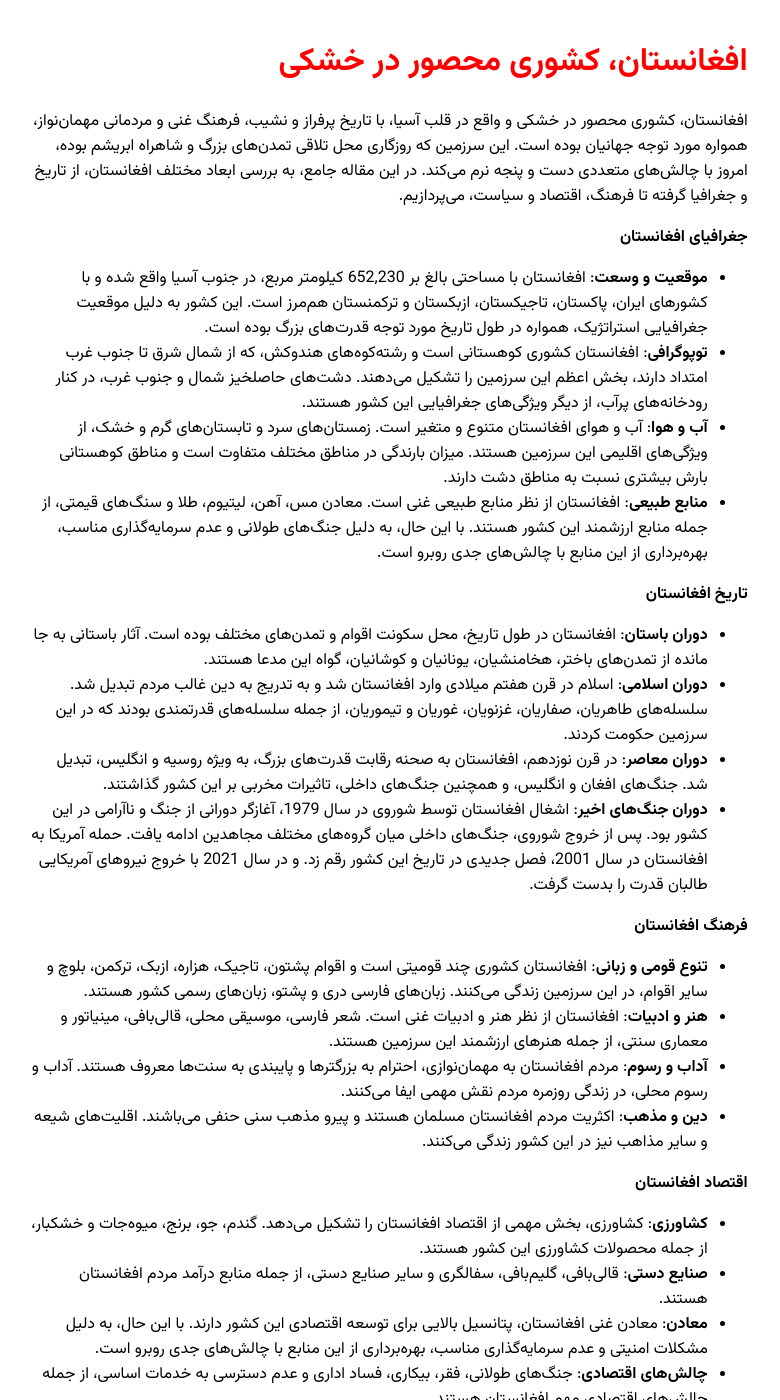
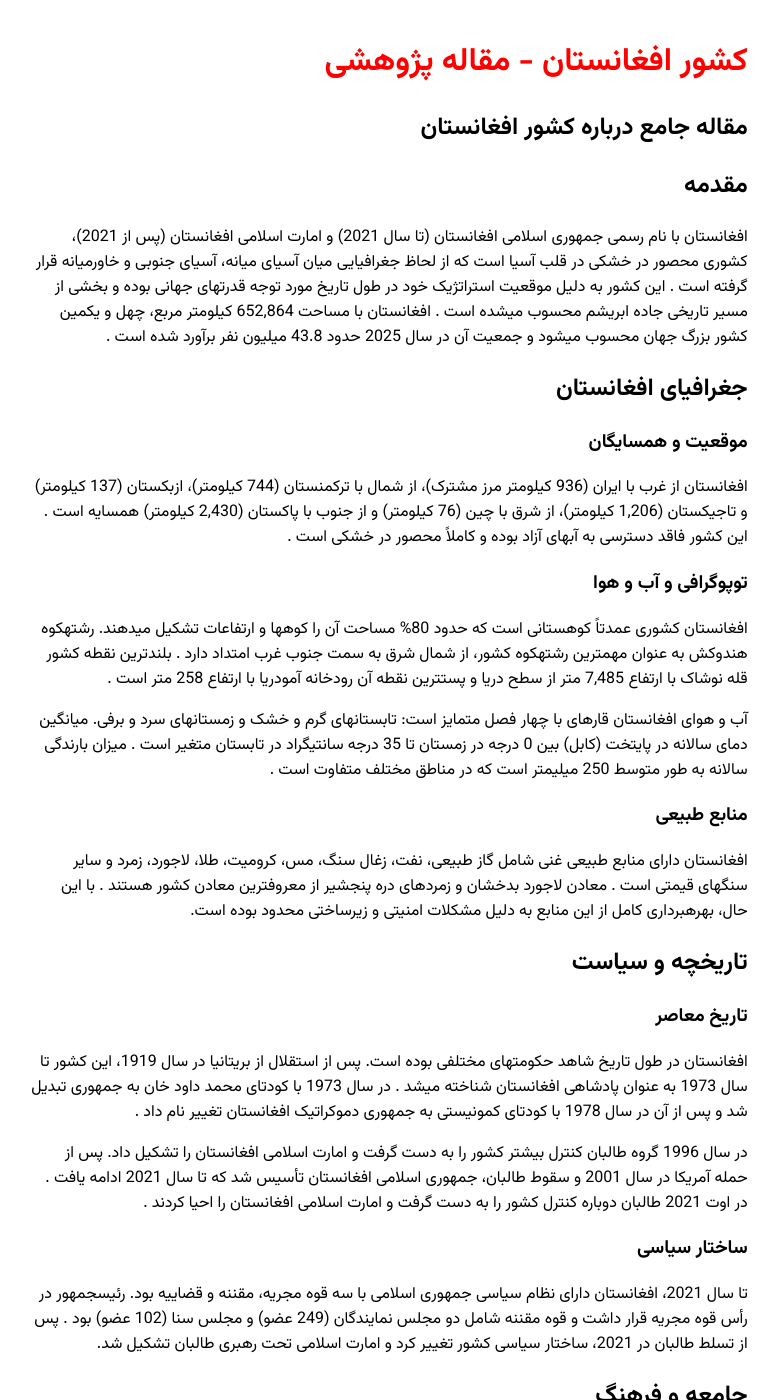
Before and after one commit to darkblog/darkblog.github.io, a Jekyll site: the page built from _posts/2025-2-4-14.md, in a window 1280 px wide and 1400 px high. Shown: the whole window, without its empty margins (252-1032 px from the left). Built offline with Jekyll 4.4.1, drawn with Linux system fonts in a browser that asks for light colours; some of the changed text lies outside the part shown.

Commit message:
Update 2025-2-4-14.md

```diff
--- a/_posts/2025-2-4-14.md
+++ b/_posts/2025-2-4-14.md
@@ -1,86 +1,111 @@
 ---
 layout: post
-title: افغانستان، کشوری محصور در خشکی
+title: کشور افغانستان - مقاله پژوهشی
 ---
 
-افغانستان، کشوری محصور در خشکی و واقع در قلب آسیا، با تاریخ پرفراز و نشیب، فرهنگ غنی و مردمانی مهمان‌نواز، همواره مورد توجه جهانیان بوده است. این سرزمین که روزگاری محل تلاقی تمدن‌های بزرگ و شاهراه ابریشم بوده، امروز با چالش‌های متعددی دست و پنجه نرم می‌کند. در این مقاله جامع، به بررسی ابعاد مختلف افغانستان، از تاریخ و جغرافیا گرفته تا فرهنگ، اقتصاد و سیاست، می‌پردازیم.
+## مقاله جامع درباره کشور افغانستان
 
-**جغرافیای افغانستان**
+## مقدمه
 
-* **موقعیت و وسعت**: افغانستان با مساحتی بالغ بر 652,230 کیلومتر مربع، در جنوب آسیا واقع شده و با کشورهای ایران، پاکستان، تاجیکستان، ازبکستان و ترکمنستان هم‌مرز است. این کشور به دلیل موقعیت جغرافیایی استراتژیک، همواره در طول تاریخ مورد توجه قدرت‌های بزرگ بوده است.
-* **توپوگرافی**: افغانستان کشوری کوهستانی است و رشته‌کوه‌های هندوکش، که از شمال شرق تا جنوب غرب امتداد دارند، بخش اعظم این سرزمین را تشکیل می‌دهند. دشت‌های حاصلخیز شمال و جنوب غرب، در کنار رودخانه‌های پرآب، از دیگر ویژگی‌های جغرافیایی این کشور هستند.
-* **آب و هوا**: آب و هوای افغانستان متنوع و متغیر است. زمستان‌های سرد و تابستان‌های گرم و خشک، از ویژگی‌های اقلیمی این سرزمین هستند. میزان بارندگی در مناطق مختلف متفاوت است و مناطق کوهستانی بارش بیشتری نسبت به مناطق دشت دارند.
-* **منابع طبیعی**: افغانستان از نظر منابع طبیعی غنی است. معادن مس، آهن، لیتیوم، طلا و سنگ‌های قیمتی، از جمله منابع ارزشمند این کشور هستند. با این حال، به دلیل جنگ‌های طولانی و عدم سرمایه‌گذاری مناسب، بهره‌برداری از این منابع با چالش‌های جدی روبرو است.
+افغانستان با نام رسمی جمهوری اسلامی افغانستان (تا سال 2021) و امارت اسلامی افغانستان (پس از 2021)، کشوری محصور در خشکی در قلب آسیا است که از لحاظ جغرافیایی میان آسیای میانه، آسیای جنوبی و خاورمیانه قرار گرفته است . این کشور به دلیل موقعیت استراتژیک خود در طول تاریخ مورد توجه قدرتهای جهانی بوده و بخشی از مسیر تاریخی جاده ابریشم محسوب میشده است . افغانستان با مساحت 652,864 کیلومتر مربع، چهل و یکمین کشور بزرگ جهان محسوب میشود و جمعیت آن در سال 2025 حدود 43.8 میلیون نفر برآورد شده است .
 
-**تاریخ افغانستان**
+## جغرافیای افغانستان
 
-* **دوران باستان**: افغانستان در طول تاریخ، محل سکونت اقوام و تمدن‌های مختلف بوده است. آثار باستانی به جا مانده از تمدن‌های باختر، هخامنشیان، یونانیان و کوشانیان، گواه این مدعا هستند.
-* **دوران اسلامی**: اسلام در قرن هفتم میلادی وارد افغانستان شد و به تدریج به دین غالب مردم تبدیل شد. سلسله‌های طاهریان، صفاریان، غزنویان، غوریان و تیموریان، از جمله سلسله‌های قدرتمندی بودند که در این سرزمین حکومت کردند.
-* **دوران معاصر**: در قرن نوزدهم، افغانستان به صحنه رقابت قدرت‌های بزرگ، به ویژه روسیه و انگلیس، تبدیل شد. جنگ‌های افغان و انگلیس، و همچنین جنگ‌های داخلی، تاثیرات مخربی بر این کشور گذاشتند.
-* **دوران جنگ‌های اخیر**: اشغال افغانستان توسط شوروی در سال 1979، آغازگر دورانی از جنگ و ناآرامی در این کشور بود. پس از خروج شوروی، جنگ‌های داخلی میان گروه‌های مختلف مجاهدین ادامه یافت. حمله آمریکا به افغانستان در سال 2001، فصل جدیدی در تاریخ این کشور رقم زد. و در سال 2021 با خروج نیروهای آمریکایی طالبان قدرت را بدست گرفت.
+### موقعیت و همسایگان
 
-**فرهنگ افغانستان**
+افغانستان از غرب با ایران (936 کیلومتر مرز مشترک)، از شمال با ترکمنستان (744 کیلومتر)، ازبکستان (137 کیلومتر) و تاجیکستان (1,206 کیلومتر)، از شرق با چین (76 کیلومتر) و از جنوب با پاکستان (2,430 کیلومتر) همسایه است . این کشور فاقد دسترسی به آبهای آزاد بوده و کاملاً محصور در خشکی است .
 
-* **تنوع قومی و زبانی**: افغانستان کشوری چند قومیتی است و اقوام پشتون، تاجیک، هزاره، ازبک، ترکمن، بلوچ و سایر اقوام، در این سرزمین زندگی می‌کنند. زبان‌های فارسی دری و پشتو، زبان‌های رسمی کشور هستند.
-* **هنر و ادبیات**: افغانستان از نظر هنر و ادبیات غنی است. شعر فارسی، موسیقی محلی، قالی‌بافی، مینیاتور و معماری سنتی، از جمله هنرهای ارزشمند این سرزمین هستند.
-* **آداب و رسوم**: مردم افغانستان به مهمان‌نوازی، احترام به بزرگترها و پایبندی به سنت‌ها معروف هستند. آداب و رسوم محلی، در زندگی روزمره مردم نقش مهمی ایفا می‌کنند.
-* **دین و مذهب**: اکثریت مردم افغانستان مسلمان هستند و پیرو مذهب سنی حنفی می‌باشند. اقلیت‌های شیعه و سایر مذاهب نیز در این کشور زندگی می‌کنند.
+### توپوگرافی و آب و هوا
 
-**اقتصاد افغانستان**
+افغانستان کشوری عمدتاً کوهستانی است که حدود 80% مساحت آن را کوهها و ارتفاعات تشکیل میدهند. رشتهکوه هندوکش به عنوان مهمترین رشتهکوه کشور، از شمال شرق به سمت جنوب غرب امتداد دارد . بلندترین نقطه کشور قله نوشاک با ارتفاع 7,485 متر از سطح دریا و پستترین نقطه آن رودخانه آمودریا با ارتفاع 258 متر است .
 
-* **کشاورزی**: کشاورزی، بخش مهمی از اقتصاد افغانستان را تشکیل می‌دهد. گندم، جو، برنج، میوه‌جات و خشکبار، از جمله محصولات کشاورزی این کشور هستند.
-* **صنایع دستی**: قالی‌بافی، گلیم‌بافی، سفالگری و سایر صنایع دستی، از جمله منابع درآمد مردم افغانستان هستند.
-* **معادن**: معادن غنی افغانستان، پتانسیل بالایی برای توسعه اقتصادی این کشور دارند. با این حال، به دلیل مشکلات امنیتی و عدم سرمایه‌گذاری مناسب، بهره‌برداری از این منابع با چالش‌های جدی روبرو است.
-* **چالش‌های اقتصادی**: جنگ‌های طولانی، فقر، بیکاری، فساد اداری و عدم دسترسی به خدمات اساسی، از جمله چالش‌های اقتصادی مهم افغانستان هستند.
+آب و هوای افغانستان قارهای با چهار فصل متمایز است: تابستانهای گرم و خشک و زمستانهای سرد و برفی. میانگین دمای سالانه در پایتخت (کابل) بین 0 درجه در زمستان تا 35 درجه سانتیگراد در تابستان متغیر است . میزان بارندگی سالانه به طور متوسط 250 میلیمتر است که در مناطق مختلف متفاوت است .
 
-**سیاست افغانستان**
+### منابع طبیعی
 
-* **ساختار سیاسی**: ساختار سیاسی افغانستان در طول تاریخ دستخوش تغییرات زیادی بوده است. پس از سقوط طالبان در سال 2001، نظام جمهوری اسلامی در این کشور برقرار شد. اما با به قدرت رسیدن دوباره طالبان در سال 2021، نظام سیاسی افغانستان بار دیگر تغییر کرد.
-* **چالش‌های سیاسی**: ناامنی، فساد اداری، اختلافات قومی و سیاسی، و دخالت کشورهای خارجی، از جمله چالش‌های سیاسی مهم افغانستان هستند.
-* **روابط خارجی**: افغانستان با کشورهای همسایه و قدرت‌های بزرگ، روابط پیچیده‌ای دارد. تلاش برای برقراری روابط دوستانه با همه کشورها، از جمله اهداف سیاست خارجی افغانستان است.
+افغانستان دارای منابع طبیعی غنی شامل گاز طبیعی، نفت، زغال سنگ، مس، کرومیت، طلا، لاجورد، زمرد و سایر سنگهای قیمتی است . معادن لاجورد بدخشان و زمردهای دره پنجشیر از معروفترین معادن کشور هستند . با این حال، بهرهبرداری کامل از این منابع به دلیل مشکلات امنیتی و زیرساختی محدود بوده است.
 
-**وضعیت کنونی افغانستان**
+## تاریخچه و سیاست
 
-* **حکومت طالبان**: در حال حاضر، طالبان بر افغانستان حکومت می‌کنند. به رسمیت شناخته شدن حکومت طالبان توسط جامعه جهانی، از جمله مسائل مهمی است که در حال حاضر مطرح است.
-* **وضعیت حقوق بشر**: وضعیت حقوق بشر در افغانستان، به ویژه حقوق زنان و دختران، نگران‌کننده است. محدودیت‌های اعمال شده توسط طالبان، زندگی را برای بسیاری از مردم دشوار کرده است.
-* **بحران انسانی**: افغانستان با بحران انسانی جدی روبرو است. فقر، بیکاری، گرسنگی و کمبود خدمات اساسی، زندگی را برای میلیون‌ها نفر تهدید می‌کند.
+### تاریخ معاصر
 
-**آینده افغانستان**
+افغانستان در طول تاریخ شاهد حکومتهای مختلفی بوده است. پس از استقلال از بریتانیا در سال 1919، این کشور تا سال 1973 به عنوان پادشاهی افغانستان شناخته میشد . در سال 1973 با کودتای محمد داود خان به جمهوری تبدیل شد و پس از آن در سال 1978 با کودتای کمونیستی به جمهوری دموکراتیک افغانستان تغییر نام داد .
 
-* **چشم‌انداز صلح**: برقراری صلح و ثبات در افغانستان، از جمله آرزوهای دیرینه مردم این کشور است. تلاش برای حل اختلافات از طریق گفتگو و مذاکره، از جمله راهکارهای مهم برای دستیابی به صلح پایدار است.
-* **توسعه اقتصادی**: بهره‌برداری از منابع طبیعی، توسعه بخش کشاورزی و صنایع دستی، و جذب سرمایه‌گذاری خارجی، از جمله راهکارهای مهم برای توسعه اقتصادی افغانستان هستند.
-* **حفظ فرهنگ**: حفظ و پاسداری از فرهنگ غنی افغانستان، از جمله وظایف مهم مردم و دولت این کشور است.
+در سال 1996 گروه طالبان کنترل بیشتر کشور را به دست گرفت و امارت اسلامی افغانستان را تشکیل داد. پس از حمله آمریکا در سال 2001 و سقوط طالبان، جمهوری اسلامی افغانستان تأسیس شد که تا سال 2021 ادامه یافت . در اوت 2021 طالبان دوباره کنترل کشور را به دست گرفت و امارت اسلامی افغانستان را احیا کردند .
 
-افغانستان، سرزمینی با تاریخ پرفراز و نشیب، فرهنگ غنی و مردمانی مقاوم، همواره مورد توجه جهانیان بوده است. با وجود چالش‌های فراوان، امید است که این سرزمین روزی به صلح، ثبات و شکوفایی دست یابد.
+### ساختار سیاسی
 
-**جامعه افغانستان**
+تا سال 2021، افغانستان دارای نظام سیاسی جمهوری اسلامی با سه قوه مجریه، مقننه و قضاییه بود. رئیسجمهور در رأس قوه مجریه قرار داشت و قوه مقننه شامل دو مجلس نمایندگان (249 عضو) و مجلس سنا (102 عضو) بود . پس از تسلط طالبان در 2021، ساختار سیاسی کشور تغییر کرد و امارت اسلامی تحت رهبری طالبان تشکیل شد.
 
-* **ساختار اجتماعی**: جامعه افغانستان سنتی و مبتنی بر روابط خانوادگی و قبیله‌ای است. بزرگان قومی و مذهبی، نقش مهمی در تصمیم‌گیری‌های اجتماعی ایفا می‌کنند.
-* **وضعیت زنان**: وضعیت زنان در افغانستان، به ویژه پس از به قدرت رسیدن طالبان، بسیار نگران‌کننده است. محدودیت‌های اعمال شده بر آموزش، کار و حضور اجتماعی زنان، زندگی را برای آنان دشوار کرده است.
-* **وضعیت کودکان**: کودکان افغانستان نیز با چالش‌های متعددی روبرو هستند. فقر، سوءتغذیه، عدم دسترسی به آموزش و کار اجباری، از جمله مشکلات مهمی هستند که کودکان این کشور با آن مواجه‌اند.
-* **مهاجرت و پناهندگی**: جنگ‌های طولانی و ناامنی، باعث مهاجرت و پناهندگی میلیون‌ها افغان به کشورهای همسایه و سایر نقاط جهان شده است.
+## جامعه و فرهنگ
 
-**چالش‌های پیش روی افغانستان**
+### جمعیت و اقوام
 
-* **ناامنی و تروریسم**: ناامنی و فعالیت گروه‌های تروریستی، از جمله چالش‌های مهمی هستند که افغانستان با آن روبرو است.
-* **فساد اداری**: فساد اداری، از جمله موانع جدی بر سر راه توسعه اقتصادی و اجتماعی افغانستان است.
-* **تغییرات اقلیمی**: افغانستان از جمله کشورهایی است که به شدت تحت تاثیر تغییرات اقلیمی قرار دارد. خشکسالی، سیل و سایر بلایای طبیعی، زندگی مردم را تهدید می‌کند.
-* **مواد مخدر**: تولید و قاچاق مواد مخدر، از جمله مشکلات جدی افغانستان است که تاثیرات مخربی بر جامعه و اقتصاد این کشور دارد.
+افغانستان دارای تنوع قومی گستردهای است که شامل پشتونها (بزرگترین گروه قومی)، تاجیکها، هزارهها، ازبکها، ایماقها، ترکمنها، بلوچها و سایر گروههای کوچکتر میشود . حدود 23.5% جمعیت کشور در سال 2011 شهرنشین بودند و نرخ رشد شهرنشینی بین سالهای 2010 تا 2015 حدود 4.4% در سال برآورد شده است .
 
-**فرصت‌های پیش روی افغانستان**
+### زبان و مذهب
 
-* **منابع طبیعی**: معادن غنی افغانستان، پتانسیل بالایی برای توسعه اقتصادی این کشور دارند.
-* **موقعیت جغرافیایی**: موقعیت جغرافیایی استراتژیک افغانستان، می‌تواند این کشور را به یک مرکز ترانزیتی مهم در منطقه تبدیل کند.
-* **نیروی انسانی جوان**: جمعیت جوان افغانستان، می‌تواند نیروی محرکه مهمی برای توسعه اقتصادی و اجتماعی این کشور باشد.
-* **میراث فرهنگی**: میراث فرهنگی غنی افغانستان، می‌تواند جاذبه‌ای برای گردشگران خارجی باشد.
+بر اساس ماده 16 قانون اساسی سابق افغانستان، زبانهای دری (فارسی) و پشتو زبانهای رسمی کشور بودند. در مناطقی که اکثریت مردم به زبانهای ازبکی، ترکمنی، پشهای، نورستانی، بلوچی یا پامیری صحبت میکنند، آن زبان به عنوان زبان سوم رسمی شناخته میشد . حدود 99% جمعیت افغانستان مسلمان هستند که 75-80% آنها سنی و 20-25% شیعه هستند .
 
-**نقش جامعه جهانی در افغانستان**
+### آموزش و رسانه
 
-* **کمک‌های بشردوستانه**: ارائه کمک‌های بشردوستانه به مردم افغانستان، از جمله وظایف مهم جامعه جهانی است.
-* **حمایت از حقوق بشر**: حمایت از حقوق بشر، به ویژه حقوق زنان و کودکان، از جمله اقدامات مهمی است که جامعه جهانی می‌تواند برای کمک به افغانستان انجام دهد.
-* **حمایت از توسعه اقتصادی**: حمایت از توسعه اقتصادی افغانستان، از طریق سرمایه‌گذاری در بخش‌های مختلف و ارائه کمک‌های فنی، می‌تواند به بهبود وضعیت این کشور کمک کند.
-* **تلاش برای برقراری صلح**: تلاش برای برقراری صلح پایدار در افغانستان، از طریق حمایت از گفتگوهای صلح و همکاری با طرف‌های درگیر، از جمله اقدامات مهمی است که جامعه جهانی می‌تواند انجام دهد.
+نظام آموزشی افغانستان پس از سال 2001 گسترش یافت، اما همچنان با چالشهای زیادی روبرو است. در زمان حکومت طالبان (1996-2001) پخش تلویزیون ممنوع بود، اما پس از آن شبکههای رادیویی و تلویزیونی متعددی در کشور فعالیت کردند . برخی از مهمترین رسانههای کشور شامل تلویزیون ملی افغانستان (دولتی)، تلویزیون طلوع، تلویزیون آریانا و روزنامههای انیس و هیواد بودند .
 
-**نتیجه‌گیری**
+## اقتصاد و زیرساختها
 
-افغانستان، کشوری با تاریخ و فرهنگ غنی، با چالش‌های متعددی روبرو است. با این حال، این کشور دارای فرصت‌های بالقوه‌ای نیز هست که می‌تواند در صورت مدیریت صحیح، به توسعه و پیشرفت آن کمک کند. نقش جامعه جهانی در حمایت از مردم افغانستان و کمک به برقراری صلح و ثبات در این کشور، بسیار مهم است. امید است که افغانستان روزی به صلح، ثبات و شکوفایی دست یابد و مردم این سرزمین بتوانند در آرامش و رفاه زندگی کنند.
+### وضعیت اقتصادی
+
+اقتصاد افغانستان یکی از ضعیفترین اقتصادهای جهان است که پس از دههها جنگ و درگیری در حال بازسازی است . حدود 53% مردم زیر خط فقر زندگی میکنند و نرخ بیکاری بالا است . تولید ناخالص داخلی سرانه در سال 2021 حدود 592 دلار آمریکا برآورد شده که افغانستان را در رتبه 179 جهان قرار میدهد .
+
+### بخشهای اقتصادی
+
+بخش کشاورزی با اشتغال 81% نیروی کار، مهمترین بخش اقتصاد افغانستان است . محصولات عمده کشاورزی شامل گندم، میوه، خشخاش (برای تولید تریاک) و پشم است. صنعت (11% نیروی کار) عمدتاً شامل بافندگی و تولید فرش دستباف است و بخش خدمات (9% نیروی کار) نیز کوچک است .
+
+صادرات اصلی افغانستان شامل فرش دستباف (سالانه بیش از 2.5 میلیون متر مربع)، میوههای خشک، پشم و سنگهای قیمتی است که عمدتاً به هند، پاکستان، آمریکا و کشورهای اروپایی صادر میشود . واردات عمده نیز شامل کالاهای صنعتی، مواد غذایی و سوخت است.
+
+### زیرساختها
+
+افغانستان از نظر زیرساختهای حملونقل و ارتباطات با کمبودهای جدی مواجه است. سیستم جادهای کشور محدود و اغلب در وضعیت نامناسبی است. فرودگاه بینالمللی کابل به عنوان مهمترین دروازه هوایی کشور عمل میکند . شبکههای ارتباطی و اینترنت نیز عمدتاً در شهرهای بزرگ متمرکز هستند.
+
+## جاذبههای گردشگری
+
+با وجود مشکلات امنیتی، افغانستان دارای جاذبههای تاریخی و طبیعی متعددی است که برخی از مهمترین آنها عبارتند از:
+
+1. **منار جام**: بلندترین مناره خشتی جهان با ارتفاع 65 متر در ولایت غور که در فهرست میراث جهانی یونسکو ثبت شده است .
+
+2. **بند امیر**: مجموعه شش دریاچه زیبا در ولایت بامیان که به دلیل آبهای فیروزهای رنگ و مناظر طبیعی خیرهکننده معروف است .
+
+3. **موزه کابل**: یکی از مهمترین موزههای منطقه با آثاری از دورههای مختلف تاریخ افغانستان که در سال 1919 تأسیس شد .
+
+4. **ارگ هرات**: بنای تاریخی مربوط به دوره اسکندر مقدونی که بعدها به عنوان پادگان نظامی استفاده میشد .
+
+5. **دره پنجشیر**: منطقهای با مناظر طبیعی زیبا و مسیرهای پیادهروی جذاب در شمال شرق کشور .
+
+## چالشها و آینده افغانستان
+
+افغانستان با چالشهای متعددی روبرو است که مهمترین آنها عبارتند از:
+
+1. **ناامنی و درگیریهای مسلحانه**: با وجود تسلط طالبان در 2021، برخی گروههای مخالف همچنان فعال هستند و وضعیت امنیتی ناپایدار است .
+
+2. **فقر و بیکاری**: بیش از نیمی از جمعیت زیر خط فقر زندگی میکنند و اقتصاد ضعیف کشور فرصتهای شغلی کمی ایجاد میکند .
+
+3. **مهاجرت**: میلیونها افغان به دلیل جنگ و فقر به کشورهای همسایه مانند ایران و پاکستان یا کشورهای اروپایی و آمریکایی مهاجرت کردهاند .
+
+4. **تخریب محیط زیست**: گونههای جانوری مانند پلنگ، سمور و غزالهای وحشی در معرض انقراض هستند و سیستم مدیریت زباله و فاضلاب در کشور بسیار ضعیف است .
+
+5. **تحریمهای بینالمللی**: پس از تسلط طالبان، کمکهای بینالمللی کاهش یافته و تحریمهای اقتصادی وضع شده که وضعیت معیشتی مردم را دشوارتر کرده است.
+
+آینده افغانستان به توانایی حکومت طالبان در ایجاد ثبات، جلب اعتماد جامعه بینالمللی و حل مشکلات اقتصادی و اجتماعی بستگی دارد. با این حال، به نظر میرسد چالشهای پیش روی این کشور در کوتاهمدت ادامه خواهد داشت.
+
+## نتیجهگیری
+
+افغانستان با تاریخ و فرهنگی غنی، موقعیت استراتژیک و منابع طبیعی ارزشمند، پتانسیل زیادی برای توسعه دارد. اما دههها جنگ و درگیری، این کشور را به یکی از فقیرترین و ناپایدارترین کشورهای جهان تبدیل کرده است. آینده افغانستان به توانایی این کشور در ایجاد صلح پایدار، تشکیل حکومتی فراگیر و بازسازی اقتصاد وابسته است. جامعه بینالمللی نیز میتواند با حمایتهای هدفمند و مسئولانه، به ثبات و توسعه این کشور کمک کند.
+
+- [جمهوری اسلامی افغانستان](https://afghanembassy.org.tr/fr/about-afghanistan/info/afghanistannn)
+- [گوتوتی‌آر](https://go2tr.co/afghanistan)
+- [ویکی سفر](https://fa.m.wikivoyage.org/wiki/%D8%A7%D9%81%D8%BA%D8%A7%D9%86%D8%B3%D8%AA%D8%A7%D9%86)
+- [بیتوته](https://www.beytoote.com/iran/pastime/country1-afghanistan-description.html?m=1)
+- [ویکی پدیا](https://fa.m.wikipedia.org/wiki/%D8%AC%D9%85%D9%87%D9%88%D8%B1%DB%8C_%D8%A7%D8%B3%D9%84%D8%A7%D9%85%DB%8C_%D8%A7%D9%81%D8%BA%D8%A7%D9%86%D8%B3%D8%AA%D8%A7%D9%86)
+- [بانک مقاله](https://bankmaghaleh.ir/%D9%85%D9%82%D8%A7%D9%84%D9%87-%D8%A7%D9%81%D8%BA%D8%A7%D9%86%D8%B3%D8%AA%D8%A7%D9%86/)
+- [ای ترجمه](https://e-tarjome.com/category/afghanistan)
+- [دانشیاری](https://daneshyari.com/isi/articles/afghanistan)
```
